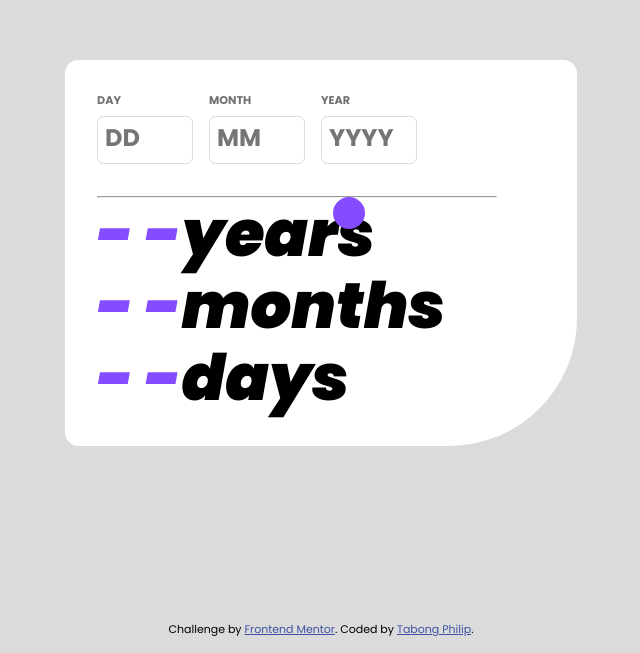
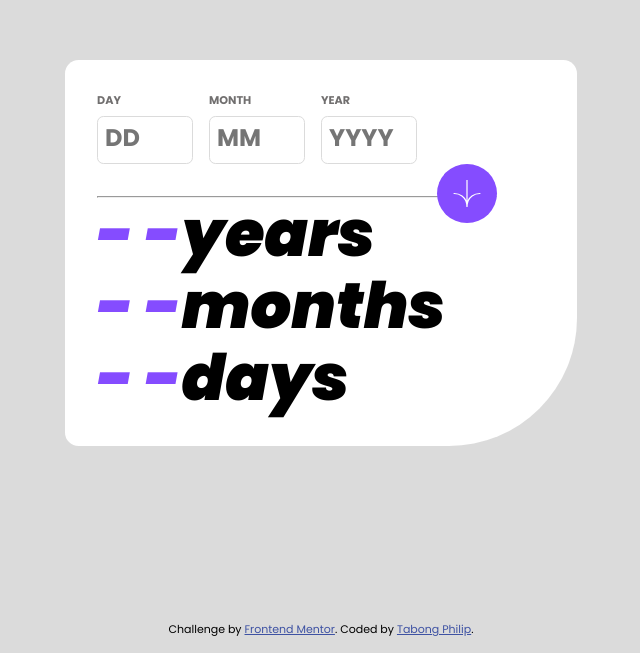
Before and after one commit to Tabong-Ang/age_calculator, a plain HTML site: page index.html in a window 1280 px wide. Shown: the part 147-800 px from the top of the page, without its empty margins (319-959 px from the left). Drawn offline with Linux system fonts and the light colour scheme; a web font is replaced by a local one.

Commit message:
adjusted button position

```diff
--- a/style.css
+++ b/style.css
@@ -164,11 +164,11 @@ input[type="text"] + span + span  {
 
 button {
     position: absolute;
-    right: 33%;
-    top: 35%;
+    right: 0;
+    top: -2rem;
     background: var(--Purple);
     border-radius: 50%;
-    width: 5%;
+    width: 15%;
     padding: 1rem;
     border-style: none;
     cursor:grab;
```
